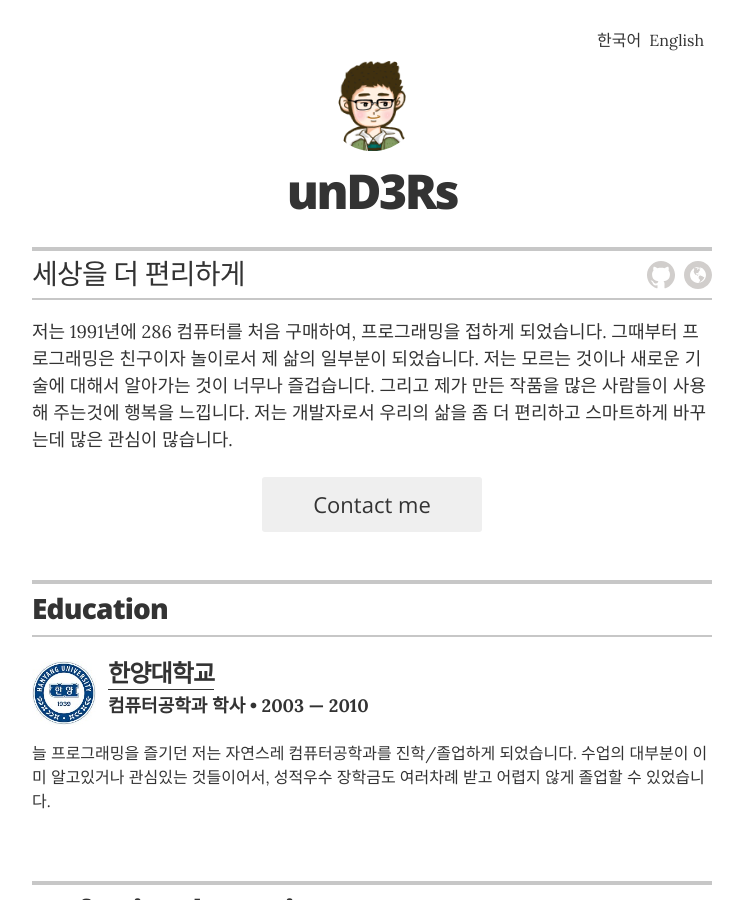
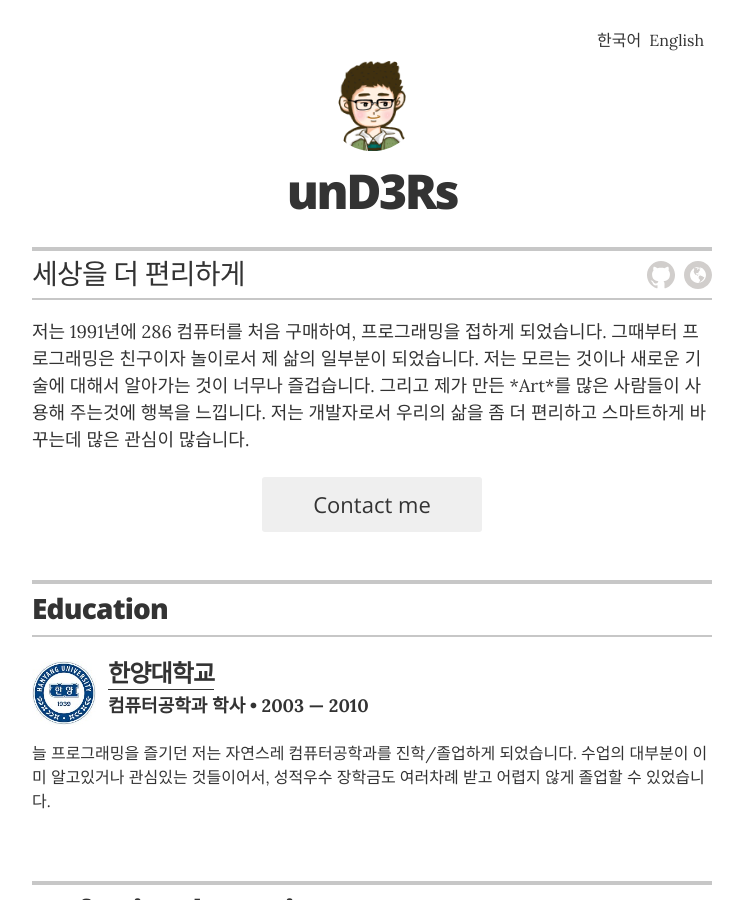
Before and after one commit to und3rs/resume_kr, a Jekyll site: the page built from index.html, in a window 1280 px wide and 900 px high. Shown: the whole window, without its empty margins (268-1011 px from the left). Built offline with Jekyll 4.4.1, drawn with Linux system fonts in a browser that asks for light colours.

Commit message:
Update _config.yml

```diff
--- a/_config.yml
+++ b/_config.yml
@@ -23,7 +23,7 @@ resume_contact_address:         "Gyeonggi-do, Republic of Korea"
 resume_header_contact_info:     "Gyeonggi-do, Republic of Korea • 010-2937-5790 • und3rs@gmail.com"
 display_header_contact_info:    "false"
 
-resume_header_intro: "<p>저는 1991년에 286 컴퓨터를 처음 구매하여, 프로그래밍을 접하게 되었습니다. 그때부터 프로그래밍은 친구이자 놀이로서 제 삶의 일부분이 되었습니다. 저는 모르는 것이나 새로운 기술에 대해서 알아가는 것이 너무나 즐겁습니다. 그리고 제가 만든 작품을 많은 사람들이 사용해 주는것에 행복을 느낍니다. 저는 개발자로서 우리의 삶을 좀 더 편리하고 스마트하게 바꾸는데 많은 관심이 많습니다.</p>"
+resume_header_intro: "<p>저는 1991년에 286 컴퓨터를 처음 구매하여, 프로그래밍을 접하게 되었습니다. 그때부터 프로그래밍은 친구이자 놀이로서 제 삶의 일부분이 되었습니다. 저는 모르는 것이나 새로운 기술에 대해서 알아가는 것이 너무나 즐겁습니다. 그리고 제가 만든 *Art*를 많은 사람들이 사용해 주는것에 행복을 느낍니다. 저는 개발자로서 우리의 삶을 좀 더 편리하고 스마트하게 바꾸는데 많은 관심이 많습니다.</p>"
 
 # use "yes" to display the email contact button,
 # "no" to display an "I'm not looking for work" message,
```
